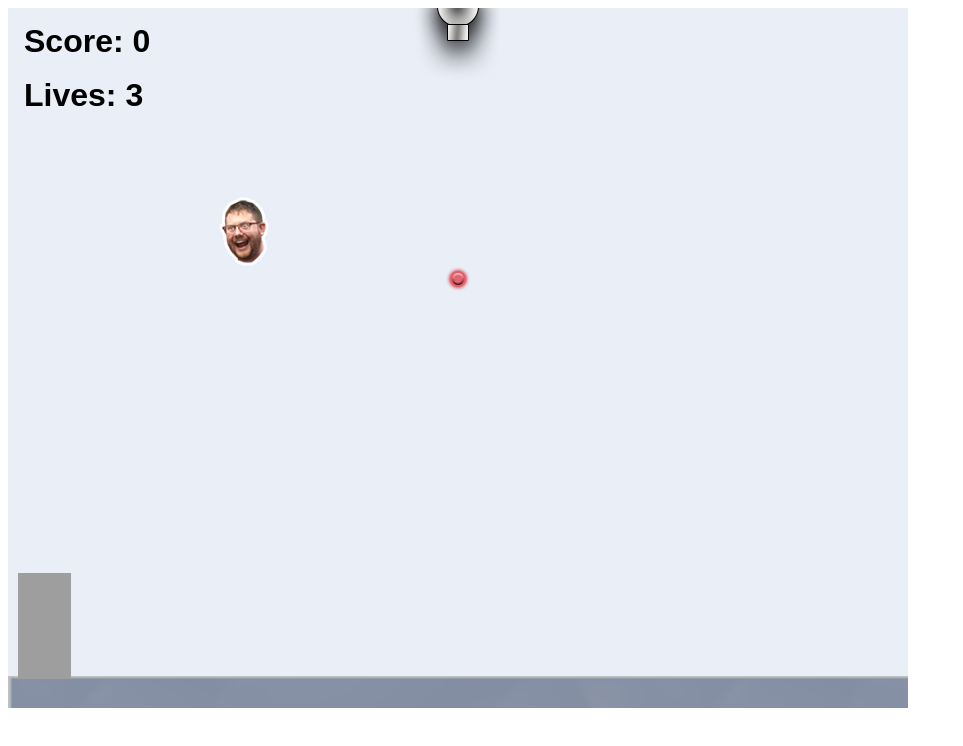
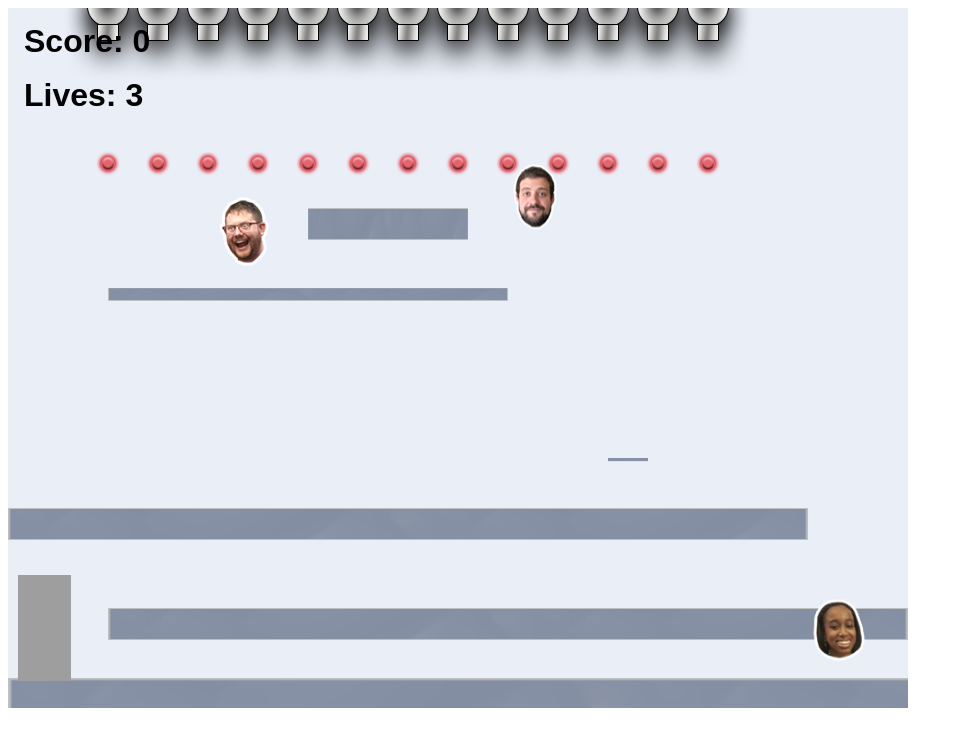
Before and after one commit to kevinflynnCD/kevinflynnCD, a website: page projects/platformer/index.html in a window 1280 px wide. Shown: the whole page, without its empty margins (0-963 px from the left). Drawn offline with Linux system fonts and the light colour scheme; animation ran at ten frames a second.

Commit message:
added platforms and cannons

```diff
--- a/projects/platformer/index.html
+++ b/projects/platformer/index.html
@@ -1,7 +1,7 @@
 <!DOCTYPE html>
 <html>
     <head>
-        <title>Platformer</title>
+        <title>Jitterbug</title>
         <script src="lib/jquery.min.js"></script>
         <script src="lib/phaser.min.js"></script>
         <script src="js/factory/game.js"></script>
--- a/projects/platformer/js/factory/cannon.js
+++ b/projects/platformer/js/factory/cannon.js
@@ -78,7 +78,7 @@
             projectile.angle = angle;
             projectile.alpha = 0;
 
-            tween = game.add.tween(projectile).to(tweenTo, 2000, null, true, delay || 0, -1);
+            tween = game.add.tween(projectile).to(tweenTo, 4000, null, true, delay || 0, -1);
             configureTween(tween, projectile, cannon);
             return cannon;
 
--- a/projects/platformer/js/init/cannon.js
+++ b/projects/platformer/js/init/cannon.js
@@ -26,9 +26,25 @@
         ////////////////////////////////////////////////////////////////////////
         // ALL YOUR CODE GOES BELOW HERE ///////////////////////////////////////
 
-        // example:
-        createCannon("top", 450);
+var rightMax = 500;
+var topMax = 0;
+function spawnCannons () {
+    createCannon("top", topMax + 100);
+    createCannon("top", topMax + 150);
+    createCannon("top", topMax + 200);
+    createCannon("top", topMax + 250);
+    createCannon("top", topMax + 300);
+    createCannon("top", topMax + 350);
+    createCannon("top", topMax + 400);
+    createCannon("top", topMax + 450);
+    createCannon("top", topMax + 500);
+    createCannon("top", topMax + 550);
+    createCannon("top", topMax + 600);
+    createCannon("top", topMax + 650);
+    createCannon("top", topMax + 700);
+}
 
+spawnCannons();
 
         // ALL YOUR CODE GOES ABOVE HERE ///////////////////////////////////////
         ////////////////////////////////////////////////////////////////////////
--- a/projects/platformer/js/init/collectable.js
+++ b/projects/platformer/js/init/collectable.js
@@ -38,7 +38,8 @@
 
         // example:
         createCollectable(type.steve, 200, 170, 6, 0.7);
-
+        createCollectable(type.max, 500, 100, 20, 500);
+        createCollectable(type.grace, 800, 600, 45, 1.7);
 
 
         // ALL YOUR CODE GOES ABOVE HERE ///////////////////////////////////////
--- a/projects/platformer/js/init/platform.js
+++ b/projects/platformer/js/init/platform.js
@@ -34,7 +34,16 @@
          * asset, giving it a scaleX and scaleY of 2 will stretch it across the
          * bottom of the game.
          */
-        createPlatform(0, game.world.height - 32, 3, 2);    // DO NOT DELETE
+        createPlatform(0, game.world.height - 30, 3, 2);    // DO NOT DELETE
+        createPlatform(0, 500, 2);
+        createPlatform(300, 200, .4);
+        createPlatform(100, 280, 1, .4);
+        createPlatform(600, 450, .1, .1);
+        createPlatform(100, 600, 2);
+
+
+
+
 
         // ALL YOUR CODE GOES ABOVE HERE ///////////////////////////////////////
         ////////////////////////////////////////////////////////////////////////
```
